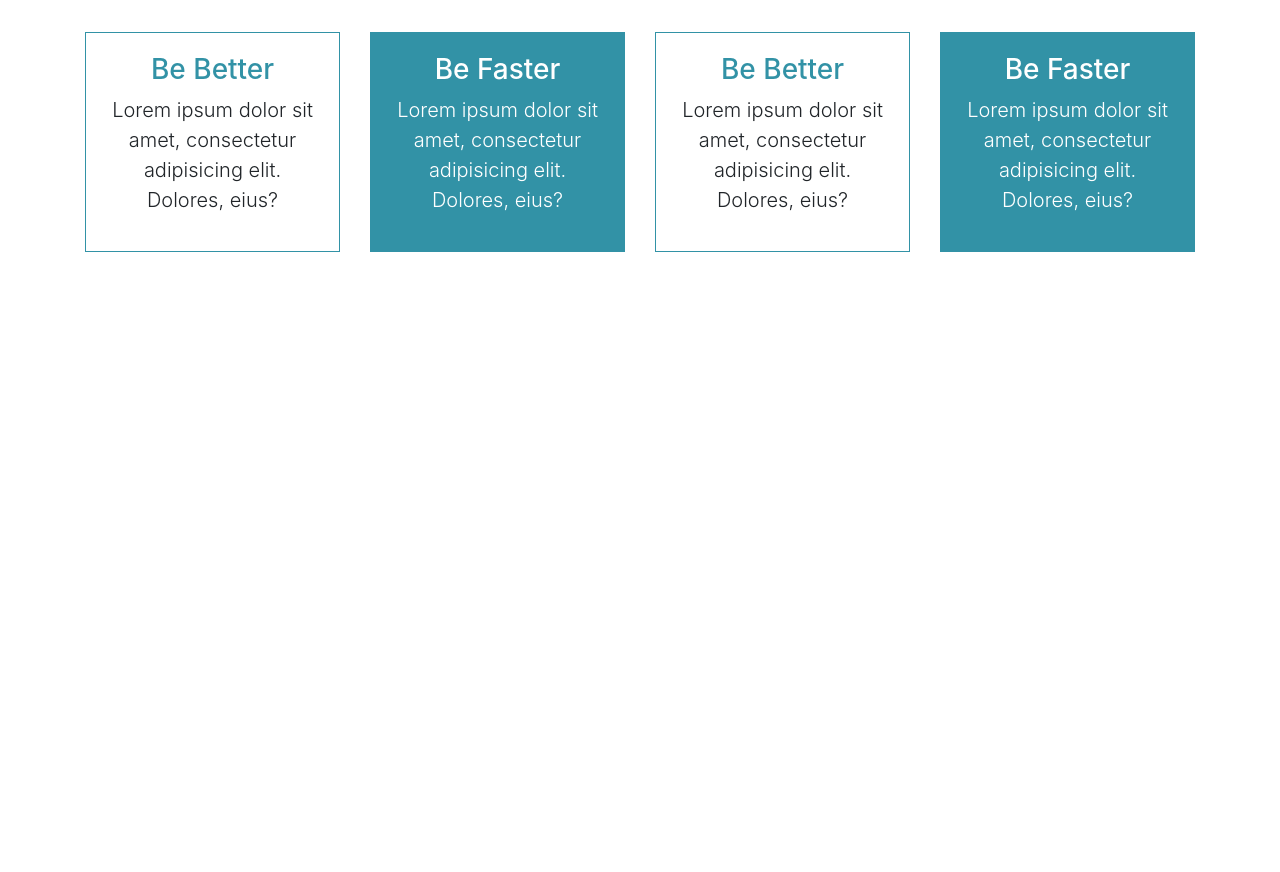
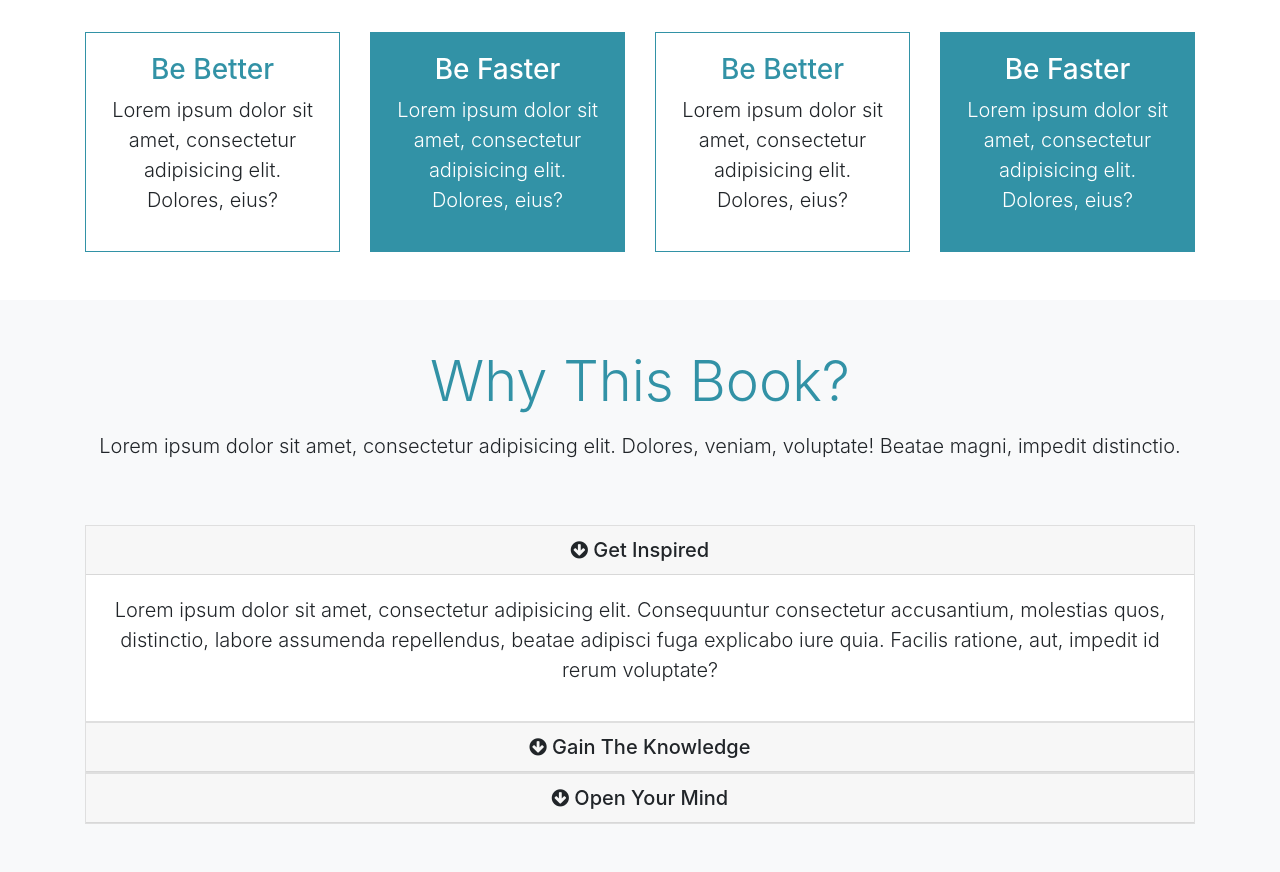
Before and after one commit to saddamhr/mizuxe, a plain HTML site: page index.html in a window 1280 px wide. Shown: the part 850-1722 px from the top of the page. Before the commit the page ends 1150 px from the top, so only its background shows below. Drawn offline with Linux system fonts and the light colour scheme.

Commit message:
about section done

```diff
--- a/index.html
+++ b/index.html
@@ -124,6 +124,78 @@
 		</div>
 	</section>
 
+	<!-- ABOUT / WHY-->
+	<section id="about" class="bg-light py-5 text-center">
+		<div class="container">
+			<div class="row">
+				<div class="col-12">
+					<div class="info-book">
+						<h2 class="display-4 text-primary">Why This Book?</h2>
+						<p class="lead mt-3">Lorem ipsum dolor sit amet, consectetur adipisicing elit. Dolores, veniam,
+							voluptate! Beatae magni, impedit distinctio.</p>
+					</div>
+					<!-- ACCORDION -->
+					<div id="accordion" class="pt-5" role="tablist">
+						<div class="card">
+							<div class="card-header" role="tab">
+								<h5 class="mb-0">
+									<div data-toggle="collapse" href="#collapse1">
+										<i class="fa fa-arrow-circle-down"></i> Get Inspired
+									</div>
+								</h5>
+							</div>
+							<div id="collapse1" class="collapse show" data-parent="#accordion">
+								<div class="card-body">
+									<p class="lead">Lorem ipsum dolor sit amet, consectetur adipisicing elit.
+										Consequuntur consectetur accusantium, molestias quos, distinctio, labore
+										assumenda repellendus, beatae adipisci fuga explicabo iure quia. Facilis
+										ratione, aut, impedit id rerum voluptate?</p>
+								</div>
+							</div>
+						</div>
+
+
+						<div class="card" role="tablist">
+							<div class="card-header">
+								<h5 class="mb-0">
+									<div data-toggle="collapse" href="#collapse2">
+										<i class="fa fa-arrow-circle-down"></i> Gain The Knowledge
+									</div>
+								</h5>
+							</div>
+							<div id="collapse2" class="collapse" data-parent="#accordion">
+								<div class="card-body">
+									<p>Lorem ipsum dolor sit amet, consectetur adipisicing elit. Consequuntur
+										consectetur accusantium, molestias quos, distinctio, labore assumenda
+										repellendus, beatae adipisci fuga explicabo iure quia. Facilis ratione, aut,
+										impedit id rerum voluptate?</p>
+								</div>
+							</div>
+						</div>
+
+						<div class="card" role="tablist">
+							<div class="card-header">
+								<h5 class="mb-0">
+									<div data-toggle="collapse" href="#collapse3">
+										<i class="fa fa-arrow-circle-down"></i> Open Your Mind
+									</div>
+								</h5>
+							</div>
+							<div id="collapse3" class="collapse" data-parent="#accordion">
+								<div class="card-body">
+									<p>Lorem ipsum dolor sit amet, consectetur adipisicing elit. Consequuntur
+										consectetur accusantium, molestias quos, distinctio, labore assumenda
+										repellendus, beatae adipisci fuga explicabo iure quia. Facilis ratione, aut,
+										impedit id rerum voluptate?</p>
+								</div>
+							</div>
+						</div>
+					</div>
+				</div>
+			</div>
+		</div>
+	</section>
+
 
 
 	<script src="assets/js/jquery.min.js"></script>
```
